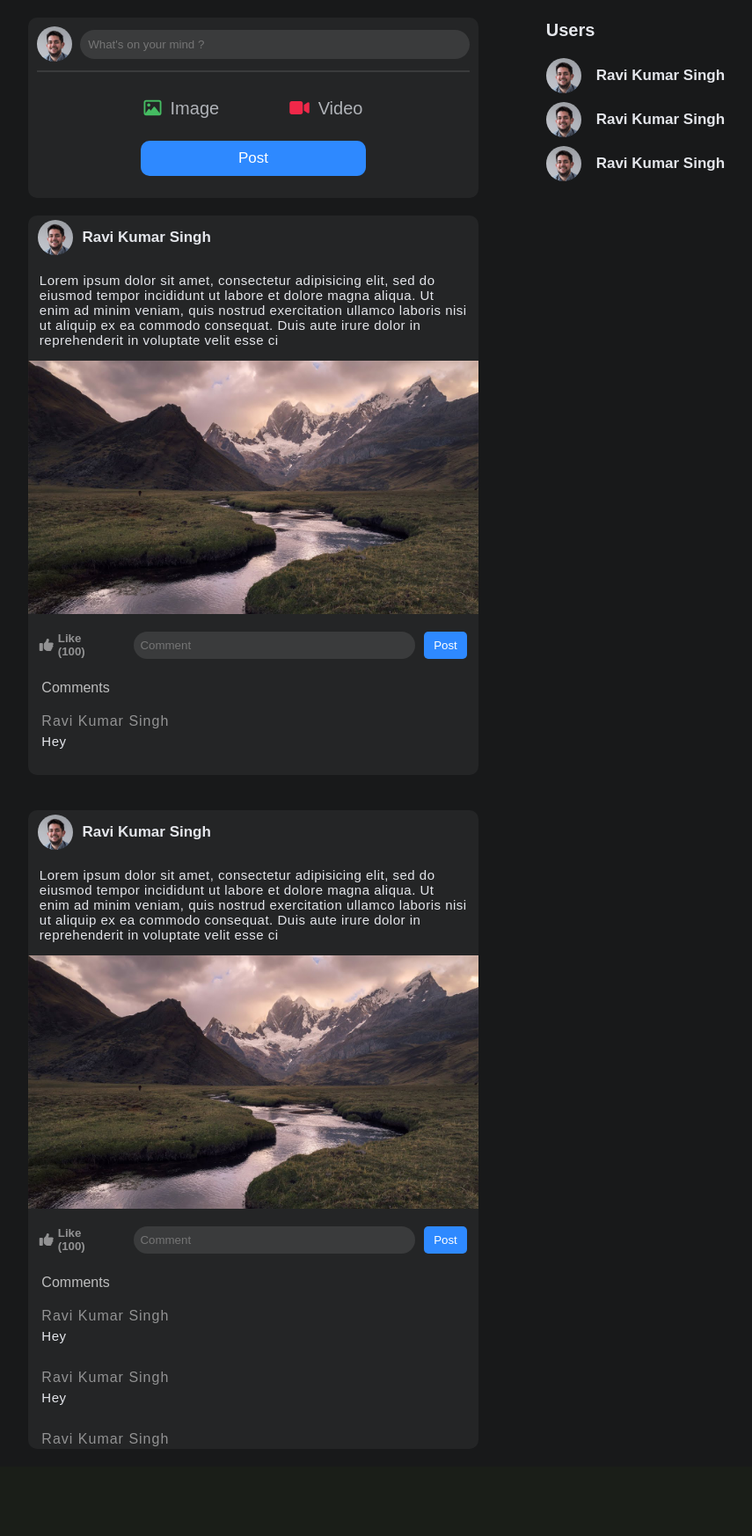
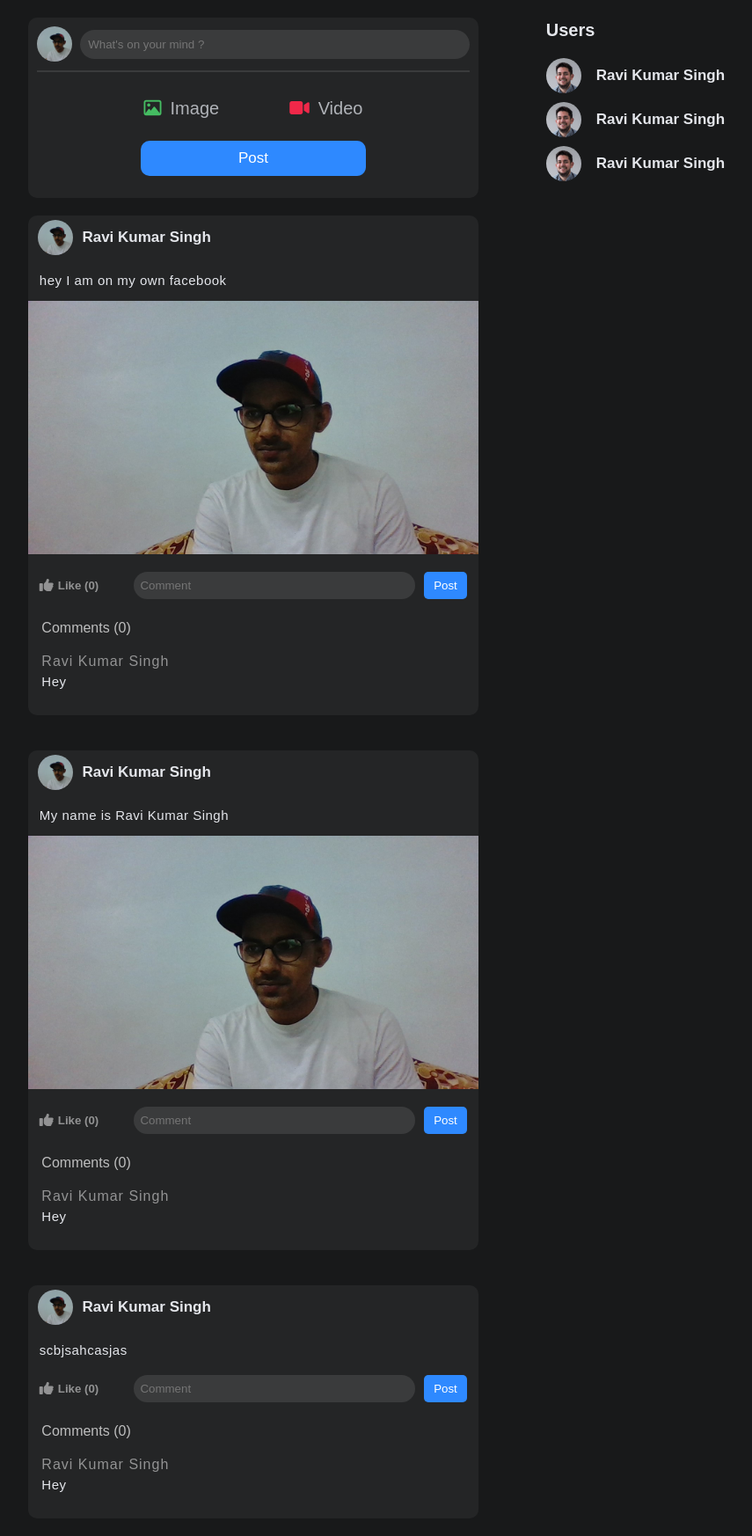
Before and after one commit to ravikrsnghbmsit/Django-Open-Course-Project, a Django app: page /home/4/ in a window 1280 px wide. Shown: the part 60-1806 px from the top of the page at 88% size, without its empty margins (352-1207 px from the left). Before the commit the page ends 1707 px from the top, so only its background shows below. Run offline with Django 3.2, Linux system fonts and the light colour scheme; data comes from the database, SQL or seed files in the repository; both versions use the stored data as it was after the commit; some libraries are stand-ins or nearby versions.

Commit message:
Post Display

```diff
--- a/app/admin.py
+++ b/app/admin.py
@@ -3,3 +3,4 @@ from . models import *
 # Register your models here.
 
 admin.site.register(userinfo)
+admin.site.register(Post)
--- a/app/models.py
+++ b/app/models.py
@@ -12,3 +12,16 @@ class userinfo(models.Model):
 
     def __str__(self):
         return self.user.username
+
+
+class Post(models.Model):
+    user = models.ForeignKey(User,on_delete=models.CASCADE)
+    user_info = models.ForeignKey(userinfo,on_delete=models.CASCADE)
+    text = models.CharField(max_length=400,blank=True)
+    image = models.ImageField(upload_to='post-images/',null=True)
+    video = models.FileField(upload_to='post-videos/',null=True)
+    l = models.IntegerField(default = 0)
+    c= models.IntegerField(default = 0)
+
+    def __str__(self):
+        return self.user.first_name
--- a/app/templates/home.html
+++ b/app/templates/home.html
@@ -57,14 +57,14 @@
 
     <section class="post-container">
 
-      <form class="make-post" action="index.html" method="post">
-
+      <form class="make-post" method="post" enctype="multipart/form-data" action="{% url 'app:makepost' user.id %}">
+        {% csrf_token %}
         <div class="post-text">
           <div class="profile-pic">
-            <img src="images/download.jpg" alt="">
+            <img src="{{user_info.profile_pic.url}}" alt="">
           </div>
           <div class="text">
-            <input type="text" name="" value="" placeholder="What's on your mind ?">
+            <input type="text" name="text" value="" placeholder="What's on your mind ?">
           </div>
         </div>
 
@@ -74,32 +74,36 @@
           <ul>
             <li>
               <label for="image"><i class="fa fa-picture-o" aria-hidden="true"></i>Image</label>
-              <input type="file" name="" value="" id="image">
+              <input type="file" name="image" value="" id="image">
             </li>
             <li>
               <label for="video"><i class="fa fa-video-camera" aria-hidden="true"></i>Video</label>
-              <input type="file" name="" value="" id="video">
+              <input type="file" name="video" value="" id="video">
             </li>
           </ul>
         </div>
-        <button type="button" name="button">Post</button>
+        <button type="submit" name="button">Post</button>
 
       </form>
 
+
+      {% for i in all_posts %}
       <div class="post ">
         <div class="post-maker">
           <div class="profile-pic">
-            <img src="images/download.jpg" alt="">
+            <img src="{{i.user_info.profile_pic.url}}" alt="">
           </div>
-          <h1>Ravi Kumar Singh</h1>
+          <h1>{{i.user.first_name}} {{i.user.last_name}}</h1>
         </div>
-        <p>Lorem ipsum dolor sit amet, consectetur adipisicing elit, sed do eiusmod tempor incididunt ut labore et dolore magna aliqua. Ut enim ad minim veniam, quis nostrud exercitation ullamco laboris nisi ut aliquip ex ea commodo consequat. Duis aute irure dolor in reprehenderit in voluptate velit esse ci</p>
+        <p>{{i.text}}</p>
+        {% if i.image %}
         <div class="post-img">
-          <img src="images/cover.jpg" alt="">
+          <img src="{{i.image.url}}" alt="">
         </div>
+        {% endif %}
         <div class="likes-comments">
           <div class="like">
-              <i class="fa fa-thumbs-up" aria-hidden="true"></i><h5>Like (100)</h5>
+              <i class="fa fa-thumbs-up" aria-hidden="true"></i><h5>Like ({{i.l}})</h5>
           </div>
           <div class="comment">
             <form class="" action="index.html" method="post">
@@ -108,48 +112,15 @@
             </form>
           </div>
         </div>
-        <span>Comments</span>
+        <span>Comments ({{i.c}})</span>
         <div class="recent-comments" id="">
               <h4>Ravi Kumar Singh</h4>
               <p>Hey</p>
         </div>
       </div>
+    {% endfor %}
 
-      <div class="post">
-        <div class="post-maker">
-          <div class="profile-pic">
-            <img src="images/download.jpg" alt="">
-          </div>
-          <h1>Ravi Kumar Singh</h1>
-        </div>
-        <p>Lorem ipsum dolor sit amet, consectetur adipisicing elit, sed do eiusmod tempor incididunt ut labore et dolore magna aliqua. Ut enim ad minim veniam, quis nostrud exercitation ullamco laboris nisi ut aliquip ex ea commodo consequat. Duis aute irure dolor in reprehenderit in voluptate velit esse ci</p>
-        <div class="post-img">
-          <img src="images/cover.jpg" alt="">
-        </div>
-        <div class="likes-comments">
-          <div class="like">
-              <i class="fa fa-thumbs-up" aria-hidden="true" ></i><h5>Like (100)</h5>
-          </div>
-          <div class="comment">
-            <form class="" action="index.html" method="post">
-              <input type="text" name="" value="" placeholder="Comment">
-              <button type="submit" name="button">Post</button>
-            </form>
-          </div>
-        </div>
-        <span>Comments</span>
-        <div class="recent-comments">
-              <h4>Ravi Kumar Singh</h4>
-              <p>Hey</p>
 
-              <h4>Ravi Kumar Singh</h4>
-              <p>Hey</p>
-
-              <h4>Ravi Kumar Singh</h4>
-              <p>Hey</p>
-        </div>
-
-      </div>
 
       <div class="user-list">
 
--- a/app/urls.py
+++ b/app/urls.py
@@ -7,4 +7,5 @@ urlpatterns = [
     path('',views.signup,),
     path('user_login/',views.user_login,name="login"),
     path('home/<int:pk>/',views.home,name="home"),
+    path('makepost/<int:pk>/',views.makepost,name="makepost"),
 ]
--- a/app/views.py
+++ b/app/views.py
@@ -44,8 +44,28 @@ def user_login(request):
 def home(request,pk):
     user = User.objects.get(pk = pk)
     user_info = userinfo.objects.get(user = user)
+    all_posts = Post.objects.all()
     context = {
         "user":user,
         "user_info":user_info,
+        "all_posts":all_posts,
     }
     return render(request , 'home.html', context)
+
+
+def makepost(request,pk):
+    user = User.objects.get(pk = pk)
+    user_info = userinfo.objects.get(user = user)
+    if request.method == 'POST':
+        text = request.POST.get('text')
+        try:
+            post_img = request.FILES['image']
+        except:
+            post_img = None
+        try:
+            post_video = request.FILES['video']
+        except:
+            post_video=None
+        Post.objects.create(user=user , user_info = user_info , text = text , image = post_img , video = post_video , l =0 , c=0)
+        print("Post Created Successfully")
+        return HttpResponseRedirect(reverse('app:home' , args=(user.id,)))
```
Also changed, not shown: app/migrations/0002_post.py (added), db.sqlite3, media/post-images/WIN_20200618_09_36_33_Pro.jpg (added), media/post-images/WIN_20200618_09_36_33_Pro_HkuO3AG.jpg (added).
